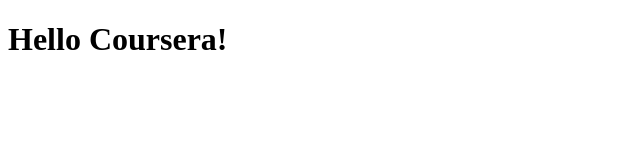
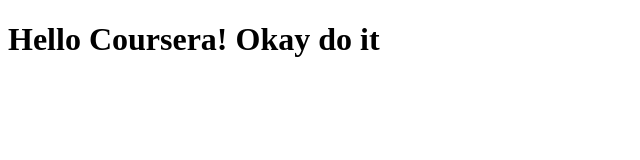
Before and after one commit to shubhamdadhich/coursera-test, a plain HTML site: page site/index.html in a window 1280 px wide. Shown: the whole page, without its empty margins (0-640 px from the left). Drawn offline with Linux system fonts and the light colour scheme.

Commit message:
push again

```diff
--- a/site/index.html
+++ b/site/index.html
@@ -4,6 +4,6 @@
 	<title>Hello Coursera!</title>
 </head>
 <body>
-<h1>Hello Coursera!</h1>
+<h1>Hello Coursera! Okay do it</h1>
 </body>
 </html>
```
